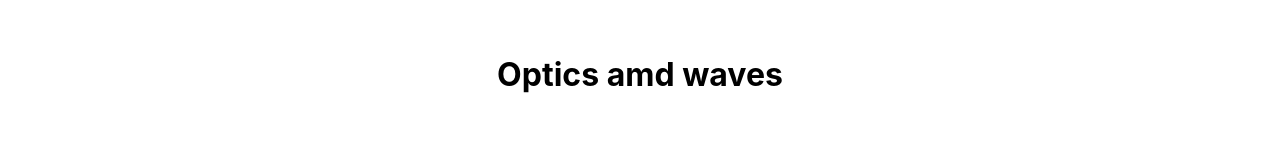
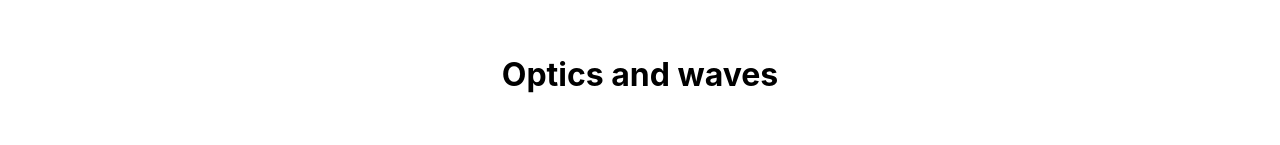
Before and after one commit to JRFink/jrfphyspagesnew, a Next.js app: page /education/pgre/op in a window 1280 px wide. Shown: the part 262-407 px from the top of the page. Built offline with nearby package versions, Linux system fonts and the light colour scheme.

Commit message:
Update index.tsx

```diff
--- a/pages/education/pgre/op/index.tsx
+++ b/pages/education/pgre/op/index.tsx
@@ -4,7 +4,7 @@ const Op = () => {
   return (
      <>
          <h1 className={style.centerText}>
-           Optics amd waves
+           Optics and waves
          </h1>
      </>
   );
```
